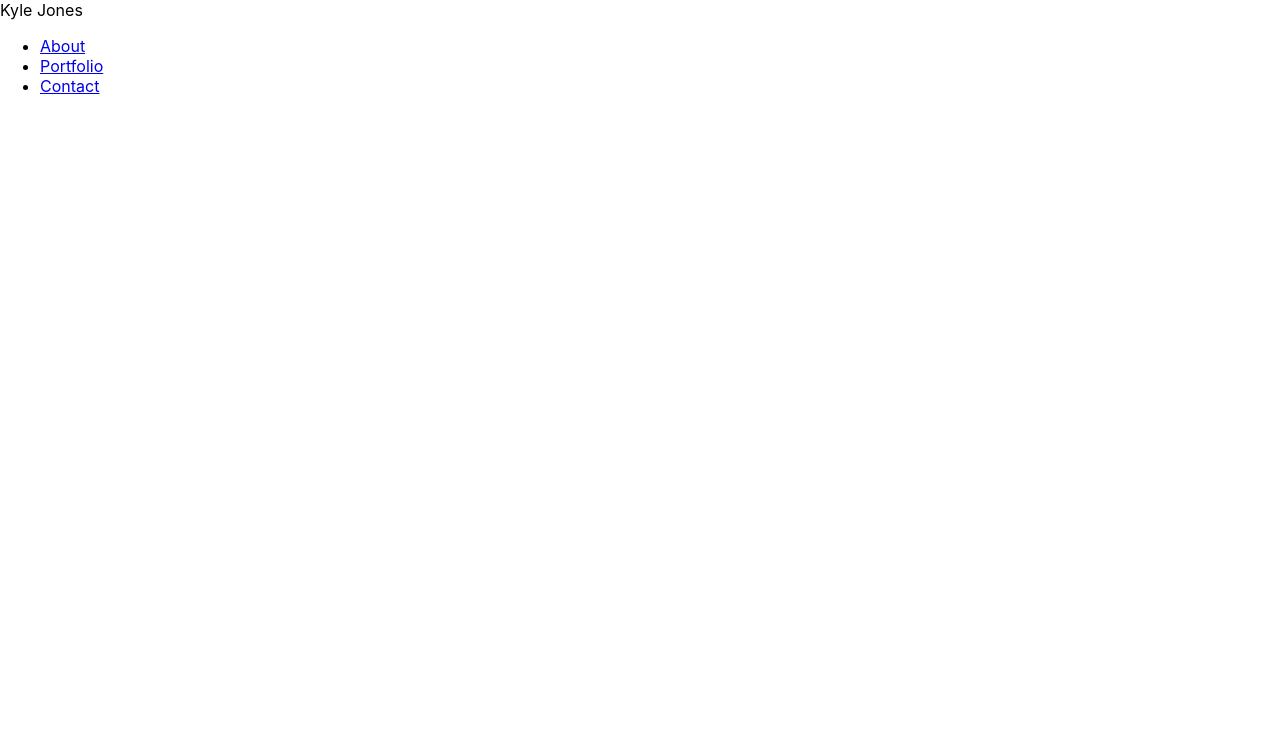
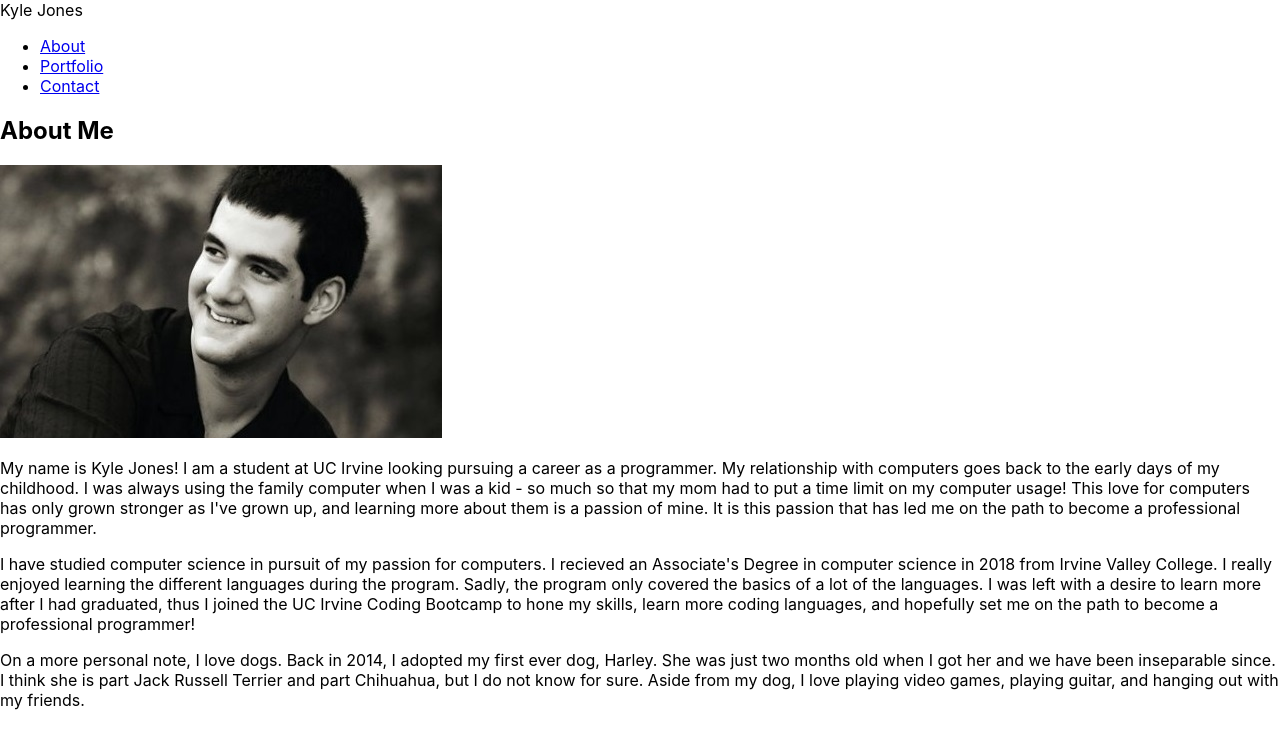
Before and after one commit to kyle074613/react-portfolio, a React (Create React App) app: page / in a window 1280 px wide. Shown: the top 748 px of the page. Built offline with nearby package versions, Linux system fonts and the light colour scheme; the HTML template or start-up script is replaced by a standard one.

Commit message:
added about page

```diff
--- a/src/App.js
+++ b/src/App.js
@@ -1,11 +1,13 @@
 import React from 'react';
-import { BrowserRouter as Router } from 'react-router-dom';
+import { BrowserRouter as Router, Route } from 'react-router-dom';
 import Header from './components/Header';
+import About from './pages/About'
 
 function App() {
   return (
     <Router>
       <Header />
+      <Route exact path="/" component={About} />
     </Router>
 
   );
--- a/src/pages/About.js
+++ b/src/pages/About.js
@@ -1 +1,49 @@
 import React from 'react';
+import MyPic from '../assets/images/Pic.jpg'
+
+function About() {
+    return (
+        <div className="container">
+
+            <div className="row border content">
+
+                <h2>About Me</h2>
+
+                <div className="col-12">
+                    <div className="col-md-5 col-12 p-0 mr-3 mb-3 mb-md-0 float-left">
+                        <img src={MyPic} className="img-fluid w-100" alt="Kyle" />
+                    </div>
+
+                    <p>
+                        My name is Kyle Jones! I am a student at UC Irvine looking pursuing a
+                        career as a programmer. My relationship with computers goes back to the
+                        early days of my childhood. I was always using the family computer when
+                        I was a kid - so much so that my mom had to put a time limit on my computer
+                        usage! This love for computers has only grown stronger as I've grown up, and
+                        learning more about them is a passion of mine. It is this passion that has led me
+                        on the path to become a professional programmer.
+                    </p>
+
+                    <p>
+                        I have studied computer science in pursuit of my passion for computers. I recieved an
+                        Associate's Degree in computer science in 2018 from Irvine Valley College. I really enjoyed
+                        learning the different languages during the program. Sadly, the program only covered the basics
+                        of a lot of the languages. I was left with a desire to learn more after I had graduated, thus I
+                        joined the UC Irvine Coding Bootcamp to hone my skills, learn more coding languages, and
+                        hopefully
+                        set me on the path to become a professional programmer!
+                    </p>
+
+                    <p>
+                        On a more personal note, I love dogs. Back in 2014, I adopted my first ever dog, Harley.
+                        She was just two months old when I got her and we have been inseparable since. I think
+                        she is part Jack Russell Terrier and part Chihuahua, but I do not know for sure. Aside from
+                        my dog, I love playing video games, playing guitar, and hanging out with my friends.
+                    </p>
+                </div>
+            </div>
+        </div>
+    )
+}
+
+export default About;
```
